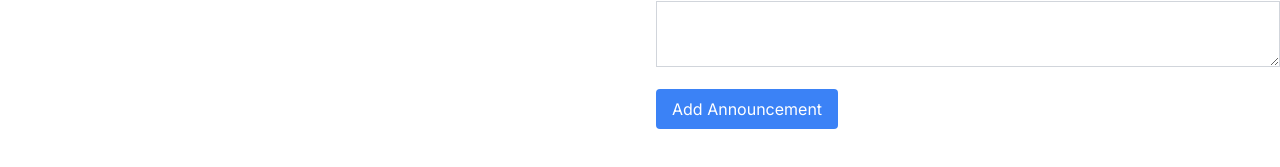
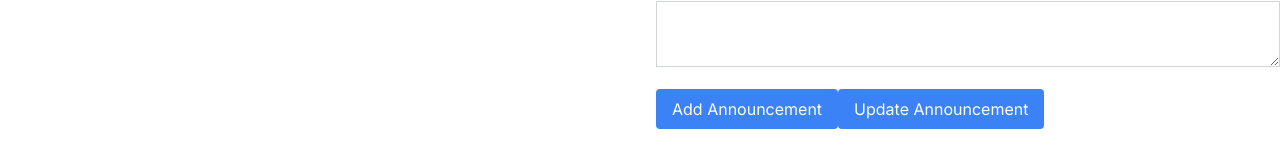
Before and after one commit to Sulamaxx/hnk-portal, a Next.js app: page /Admin/AnnouncementManagement in a window 1280 px wide. Shown: the part 241-408 px from the top of the page. Built offline with nearby package versions, Linux system fonts and the light colour scheme; no server answers.

Commit message:
Anouncement update process

```diff
--- a/app/Admin/AnnouncementManagement/page.tsx
+++ b/app/Admin/AnnouncementManagement/page.tsx
@@ -24,13 +24,14 @@ const AnnouncementManagement = () => {
     // Add more announcement objects as needed
   ]);
 
-  const [selectedAnnouncement, setSelectedAnnouncement] =
-    useState(initialAnnouncement);
+  const [selectedAnnouncement, setSelectedAnnouncement] = useState({});
   const [creatingNewAnnouncement, setCreatingNewAnnouncement] = useState(false);
+  const [selectedAnnouncementId, setSelectedAnouncementId] = useState();
 
   const handleSelectAnnouncement = (announcement) => {
     setAnouncementTitle(announcement.title);
     setAnouncementContent(announcement.content);
+    setSelectedAnouncementId(announcement._id);
     setCreatingNewAnnouncement(false);
   };
 
@@ -109,6 +110,28 @@ const AnnouncementManagement = () => {
   };
 
   useEffect(loadAnounceMentDetails, []);
+
+  const handleAnouncementUpdate = function () {
+    var details = JSON.stringify({
+      title: anouncementTitle,
+      content: anouncementContent,
+    });
+    fetch("http://localhost:5000/api/announcements/" + selectedAnnouncementId, {
+      method: "PUT",
+      credentials: "include",
+      headers: {
+        "Content-Type": "application/json; charset=utf-8",
+      },
+      body: details,
+    })
+      .then((response) => response.json())
+      .then((data) => {
+
+        loadAnounceMentDetails();
+        clearTextFields();
+        alert("Anouncement Succefully updated");
+      });
+  };
 
   return (
     <div className=" h-screen">
@@ -191,6 +214,13 @@ const AnnouncementManagement = () => {
                 >
                   Add Announcement
                 </button>
+                <button
+                  type="button"
+                  className="bg-blue-500 text-white px-4 py-2 rounded hover:bg-blue-600"
+                  onClick={handleAnouncementUpdate}
+                >
+                  Update Announcement
+                </button>
               </form>
             </div>
           )}
```
